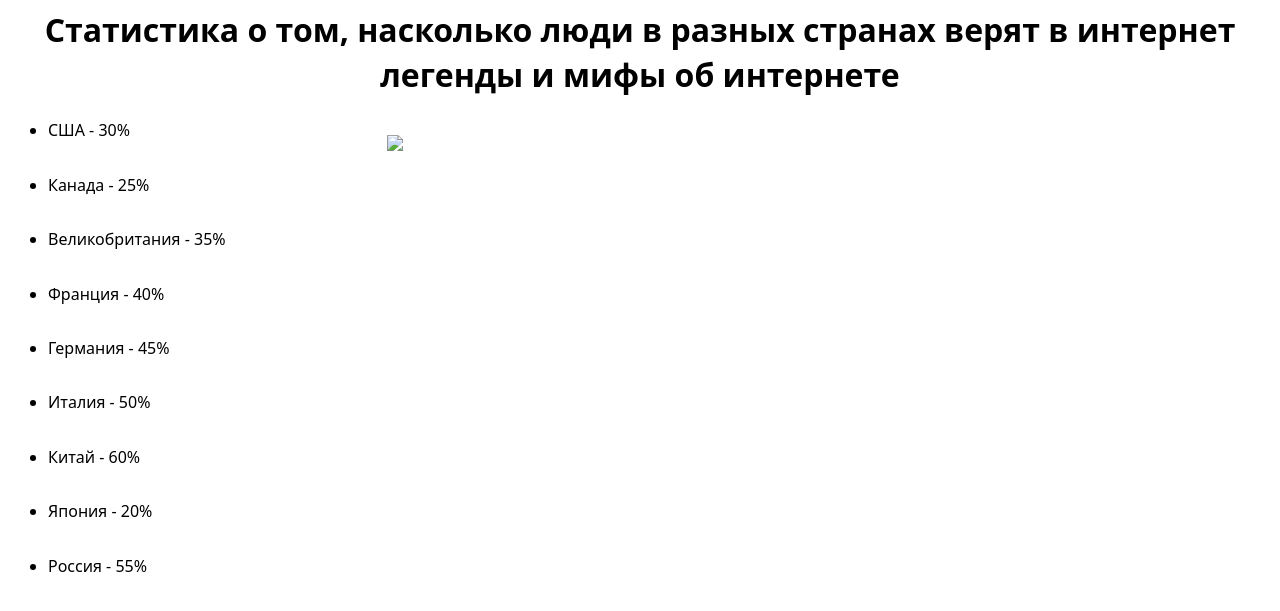
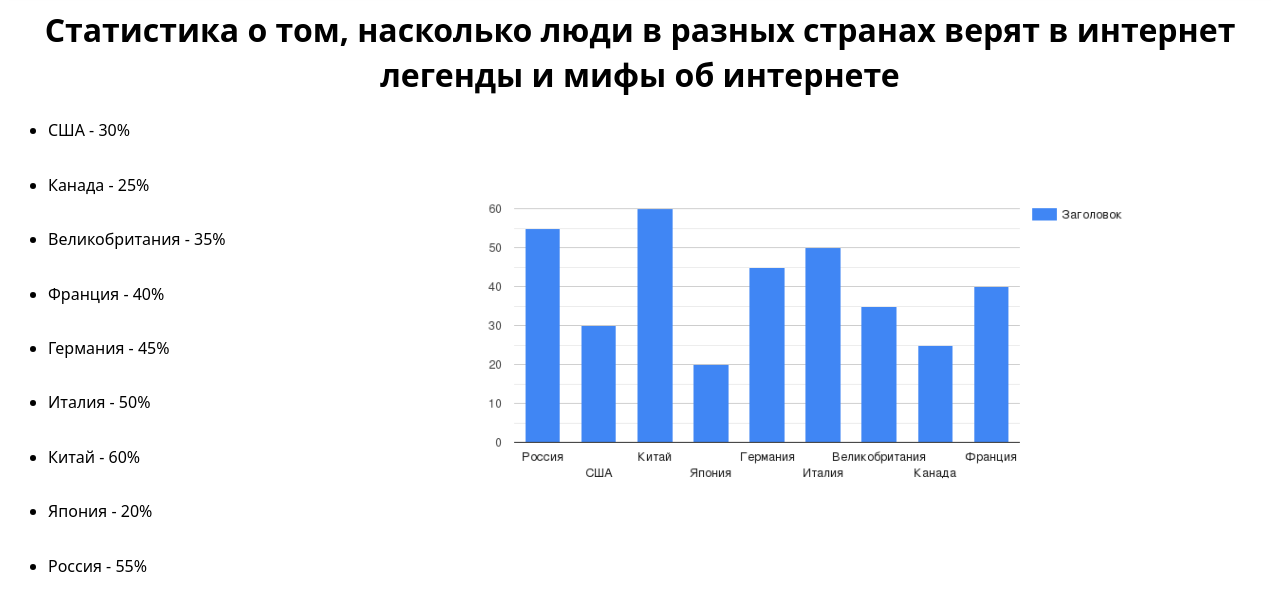
Before and after one commit to mifiInternet/mifiInternet, a plain HTML site: page index2.html in a window 1280 px wide. Shown: the part 91-702 px from the top of the page. Drawn offline with Linux system fonts and the light colour scheme; the site is published under a folder, as on GitHub Pages, so addresses that start at the root find nothing.

Commit message:
Update index2.html

```diff
--- a/index2.html
+++ b/index2.html
@@ -24,7 +24,7 @@
     </nav>
     <h1>Статистика о том, насколько люди в разных странах верят в интернет легенды и мифы об интернете</h1>
 
-<img src="/chart (1).png" class="gosling">
+<img src="chart (1).png" class="gosling">
 	<ul>
 		<li>США - 30%</li>
 		<li>Канада - 25%</li>
```
